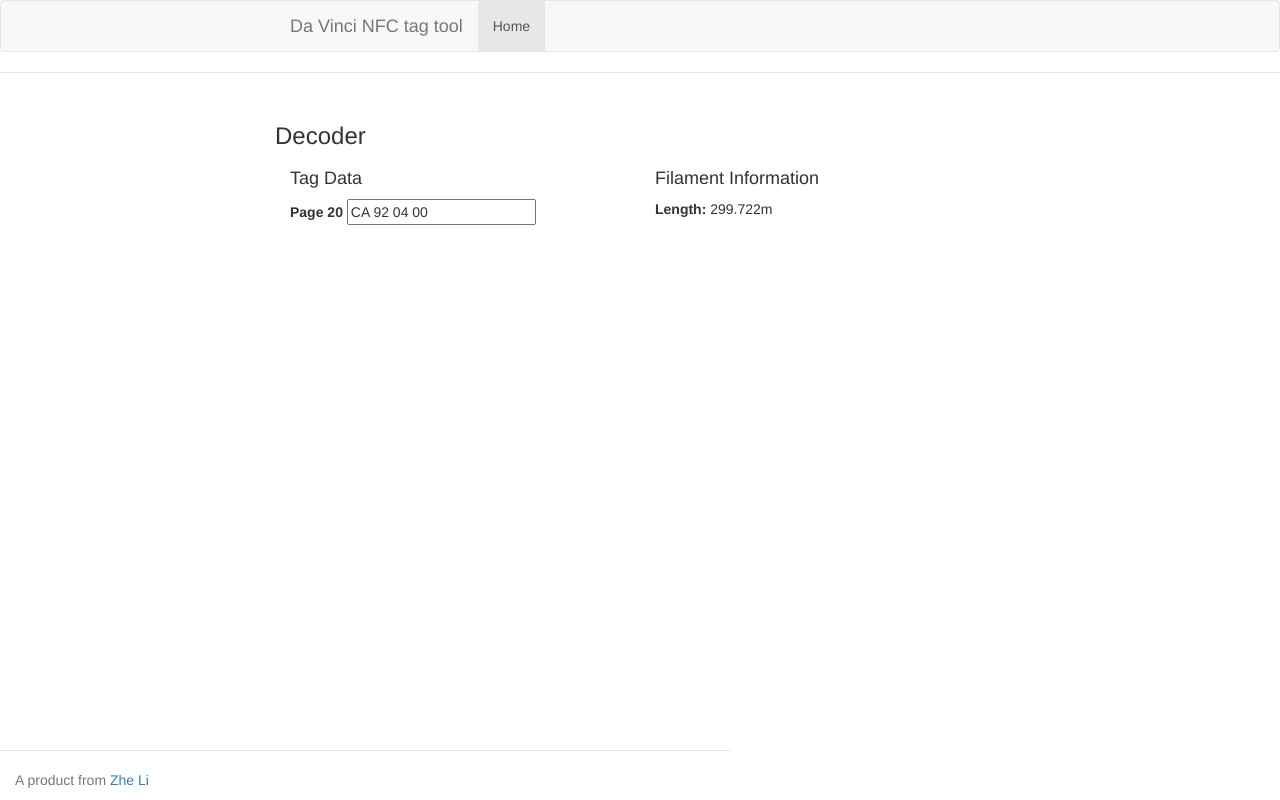
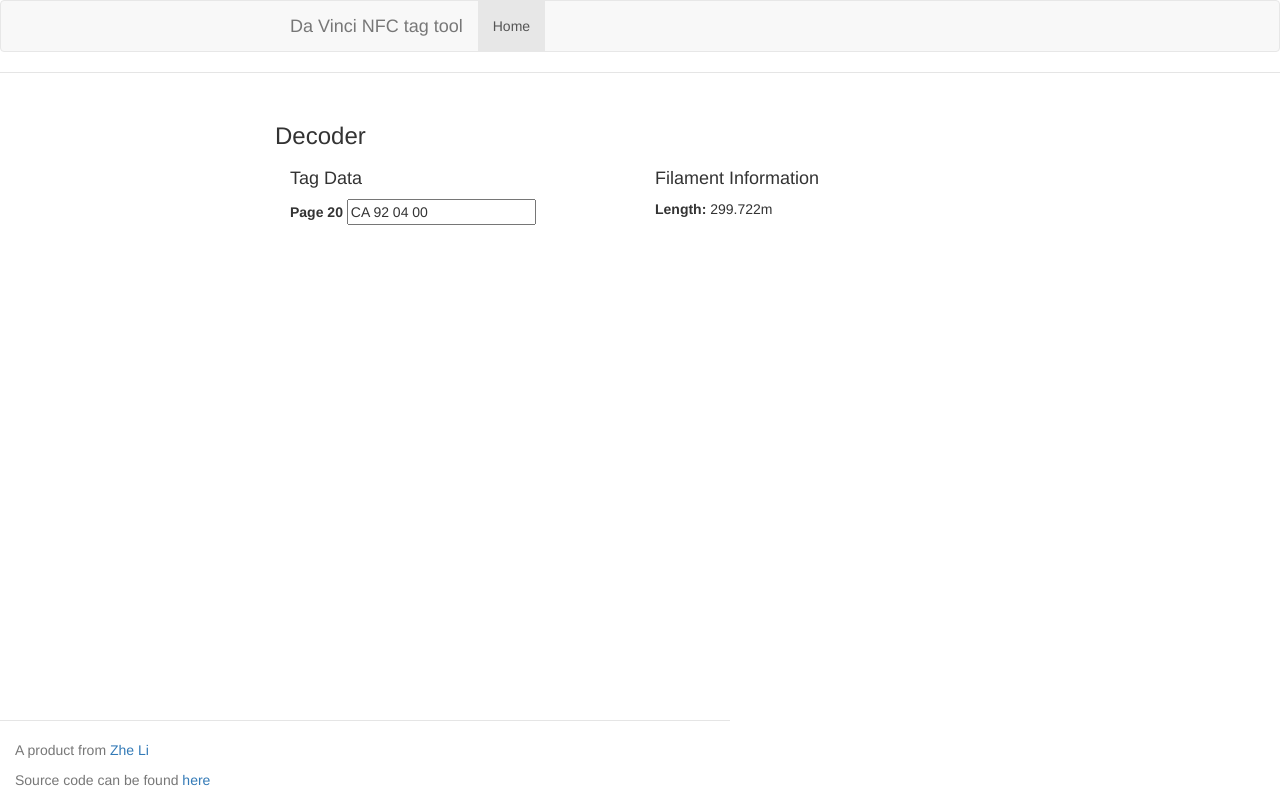
Before and after one commit to wolfiems/davinci-nfc.github.io, a plain HTML site: page index.html in a window 1280 px wide. Drawn offline with Linux system fonts and the light colour scheme.

Commit message:
Update to revision 5365b92

```diff
--- a/index.html
+++ b/index.html
@@ -1,6 +1,6 @@
 <!doctype html> <html> <head> <meta charset="utf-8"> <title></title> <meta name="description" content=""> <meta name="viewport" content="width=device-width"> <!-- Place favicon.ico and apple-touch-icon.png in the root directory --> <link rel="stylesheet" href="styles/main.d6bd0418.css"> </head> <body ng-app="davinciNfcDecoderApp"> <!--[if lte IE 8]>
       <p class="browsehappy">You are using an <strong>outdated</strong> browser. Please <a href="http://browsehappy.com/">upgrade your browser</a> to improve your experience.</p>
-    <![endif]--> <!-- Add your site or application content here --> <div class="header"> <div class="navbar navbar-default" role="navigation"> <div class="container"> <div class="navbar-header"> <button type="button" class="navbar-toggle collapsed" data-toggle="collapse" data-target="#js-navbar-collapse"> <span class="sr-only">Toggle navigation</span> <span class="icon-bar"></span> <span class="icon-bar"></span> <span class="icon-bar"></span> </button> <a class="navbar-brand" href="#!/">Da Vinci NFC tag tool</a> </div> <div class="collapse navbar-collapse" id="js-navbar-collapse"> <ul class="nav navbar-nav"> <li class="active"><a href="#!/">Home</a></li> <!--<li><a ng-href="#!/about">About</a></li>--> <!--<li><a ng-href="/">Contact</a></li>--> </ul> </div> </div> </div> </div> <div class="container"> <div ng-view=""></div> </div> <div class="footer"> <div class="container"> <p>A product from <a href="http://www.alienlynx.com">Zhe Li</a></p> </div> </div> <!-- Google Analytics: change UA-XXXXX-X to be your site's ID --> <script>!function(A,n,g,u,l,a,r){A.GoogleAnalyticsObject=l,A[l]=A[l]||function(){
+    <![endif]--> <!-- Add your site or application content here --> <div class="header"> <div class="navbar navbar-default" role="navigation"> <div class="container"> <div class="navbar-header"> <button type="button" class="navbar-toggle collapsed" data-toggle="collapse" data-target="#js-navbar-collapse"> <span class="sr-only">Toggle navigation</span> <span class="icon-bar"></span> <span class="icon-bar"></span> <span class="icon-bar"></span> </button> <a class="navbar-brand" href="#!/">Da Vinci NFC tag tool</a> </div> <div class="collapse navbar-collapse" id="js-navbar-collapse"> <ul class="nav navbar-nav"> <li class="active"><a href="#!/">Home</a></li> <!--<li><a ng-href="#!/about">About</a></li>--> <!--<li><a ng-href="/">Contact</a></li>--> </ul> </div> </div> </div> </div> <div class="container"> <div ng-view=""></div> </div> <div class="footer"> <div class="container"> <p>A product from <a href="http://www.alienlynx.com">Zhe Li</a></p> <p>Source code can be found <a href="https://github.com/zheli/davinci-nfc-tag">here</a></p> </div> </div> <!-- Google Analytics: change UA-XXXXX-X to be your site's ID --> <script>!function(A,n,g,u,l,a,r){A.GoogleAnalyticsObject=l,A[l]=A[l]||function(){
        (A[l].q=A[l].q||[]).push(arguments)},A[l].l=+new Date,a=n.createElement(g),
        r=n.getElementsByTagName(g)[0],a.src=u,r.parentNode.insertBefore(a,r)
        }(window,document,'script','https://www.google-analytics.com/analytics.js','ga');
```
